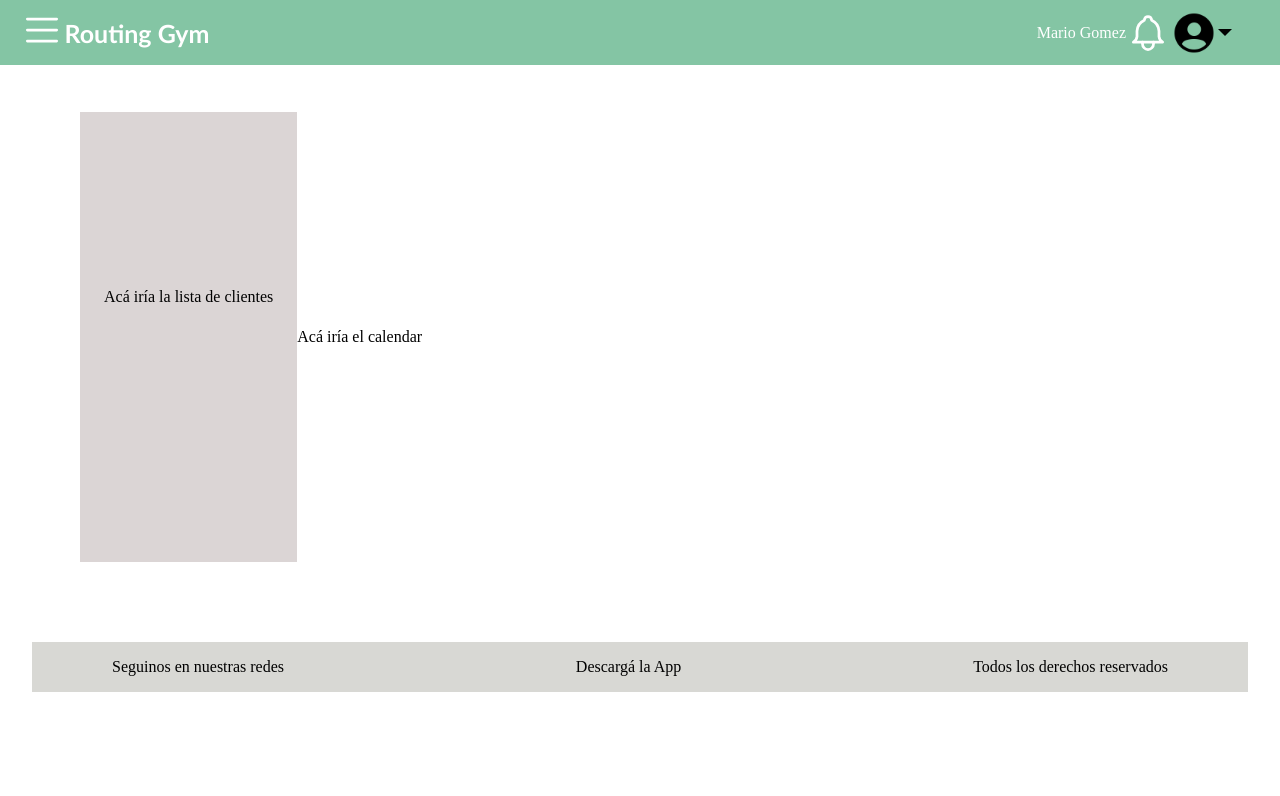
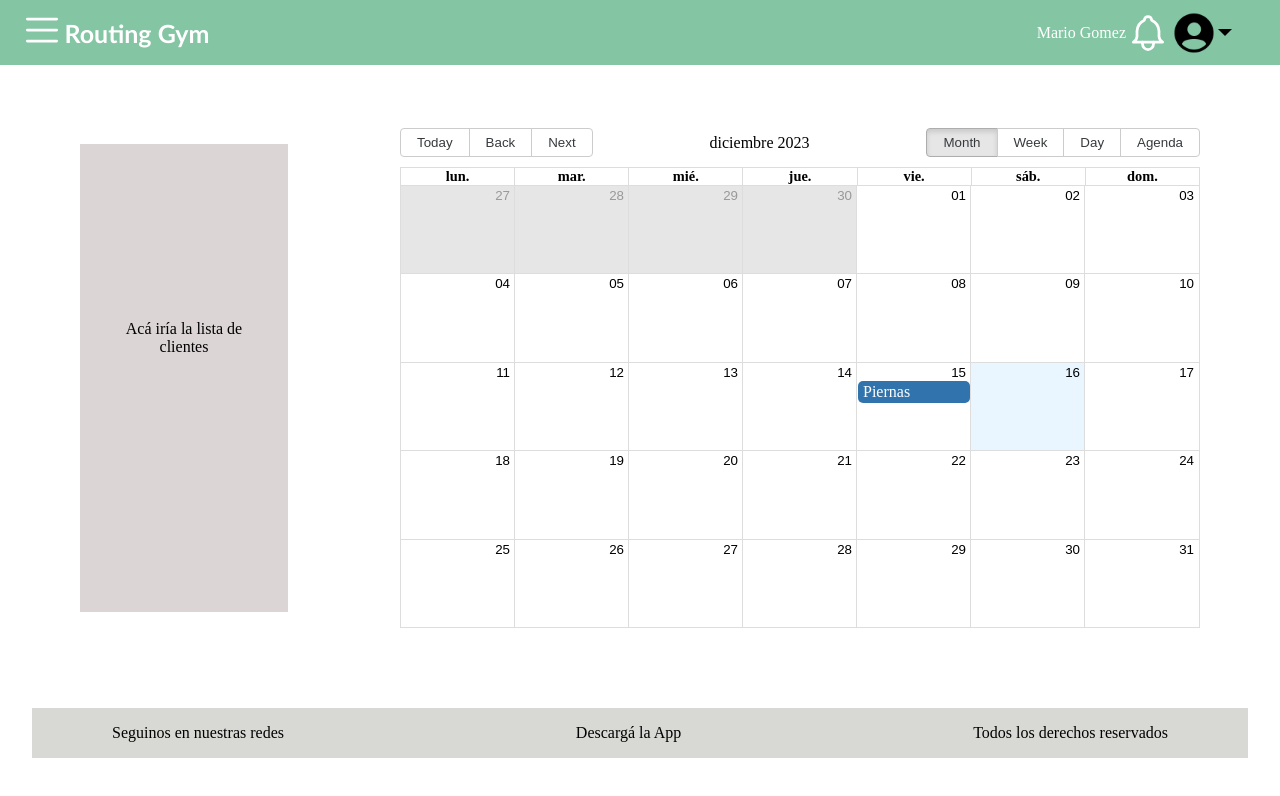
Before and after one commit to gonzafreddi/Routing_Gym, a React (Vite) app in the folder Client/: page / in a window 1280 px wide. Shown: the top 796 px of the page. Built offline with nearby package versions, Linux system fonts and the light colour scheme.

Commit message:
calendario

```diff
--- a/Client/package.json
+++ b/Client/package.json
@@ -13,6 +13,7 @@
     "@types/react-redux": "^7.1.33",
     "axios": "^1.6.2",
     "react": "^18.2.0",
+    "react-big-calendar": "^1.8.5",
     "react-dom": "^18.2.0",
     "react-redux": "^9.0.4",
     "react-router-dom": "^6.21.0",
@@ -21,6 +22,7 @@
   },
   "devDependencies": {
     "@types/react": "^18.2.43",
+    "@types/react-big-calendar": "^1.8.7",
     "@types/react-dom": "^18.2.17",
     "@typescript-eslint/eslint-plugin": "^6.14.0",
     "@typescript-eslint/parser": "^6.14.0",
--- /dev/null
+++ b/Client/src/components/Calendar/Calendar.tsx
@@ -0,0 +1,42 @@
+import React from 'react';
+import { Calendar, momentLocalizer } from 'react-big-calendar';
+import 'react-big-calendar/lib/css/react-big-calendar.css';
+import moment from 'moment';
+import 'moment/locale/es'; // Importa el idioma español de Moment.js
+
+moment.locale('es'); // Establece Moment.js en español
+
+const localizer = momentLocalizer(moment);
+
+const MyCalendar: React.FC = () => {
+  // Aquí podrías obtener los eventos para mostrar en el calendario desde tu backend o localmente
+  const events = [
+    {
+      title: 'Piernas',
+      start: new Date(2023, 11, 15),
+      end: new Date(2023, 11, 15),
+    },
+    // Agrega más eventos si es necesario
+  ];
+
+  const customStyles = {
+    calendarContainer: {
+      width: '800px', // Ancho personalizado del calendario
+      borderRadius: '10px', // Esquinas redondeadas
+    },
+  };
+
+  return (
+    <div style={{ height: '500px' }}>
+      <Calendar
+        localizer={localizer}
+        events={events}
+        startAccessor="start"
+        endAccessor="end"
+        style={customStyles.calendarContainer} // Aplicar estilos al calendario
+      />
+    </div>
+  );
+};
+
+export default MyCalendar;
--- a/Client/src/views/Home/Home.css
+++ b/Client/src/views/Home/Home.css
@@ -1,5 +1,5 @@
 .home{
-    margin-top: 5rem;
+    margin-top: 6rem;
     margin-bottom: 5rem;
     padding-left: 3rem;
     padding-right: 3rem;
@@ -18,4 +18,5 @@
 .calendar{
     display: flex;
     align-items: center;
+    margin-left: 7rem;
 }
--- a/Client/src/views/Home/Home.tsx
+++ b/Client/src/views/Home/Home.tsx
@@ -1,5 +1,6 @@
 import * as React from 'react';
 import "./Home.css";
+import MyCalendar from '../../components/Calendar/Calendar';
 
 interface HomeProps {
   // Si tu componente recibe props, define su tipo aquí
@@ -15,7 +16,8 @@ const Home: React.FC<HomeProps> = () => {
       </div>
 
       <div className='calendar'>
-    <p> Acá iría el calendar</p>
+
+    <MyCalendar/>
       </div>
 
 
```
Also changed, not shown: 1 other file (tests, documents, lock files or other folders).
